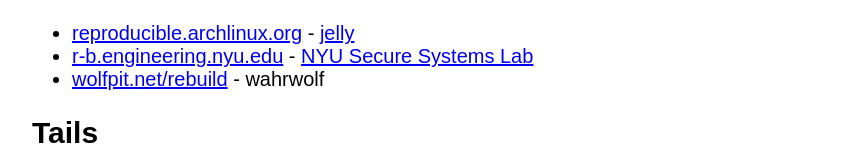
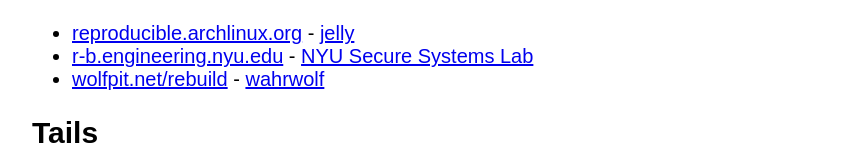
Before and after one commit to kpcyrd/web-rebuilderd-com, a plain HTML site: page index.html in a window 1280 px wide. Shown: the part 431-589 px from the top of the page, without its empty margins (208-1068 px from the left). Drawn offline with Linux system fonts and the light colour scheme.

Commit message:
Update description for wolfpit.net rebuilder

```diff
--- a/index.html
+++ b/index.html
@@ -28,7 +28,7 @@
             <ul>
                 <li><a href="https://reproducible.archlinux.org/">reproducible.archlinux.org</a> - <a href="https://github.com/jelly" target="_blank">jelly</a></li>
                 <li><a href="https://r-b.engineering.nyu.edu/">r-b.engineering.nyu.edu</a> - <a href="https://ssl.engineering.nyu.edu/" target="_blank">NYU Secure Systems Lab</a></li>
-                <li><a href="https://wolfpit.net/rebuild/">wolfpit.net/rebuild</a> - wahrwolf</li>
+                <li><a href="https://wolfpit.net/rebuild/">wolfpit.net/rebuild</a> - <a href="https://github.com/wahrwolf" target="_blank">wahrwolf</a></li>
             </ul>
 
             <h2>Tails</h2>
```
